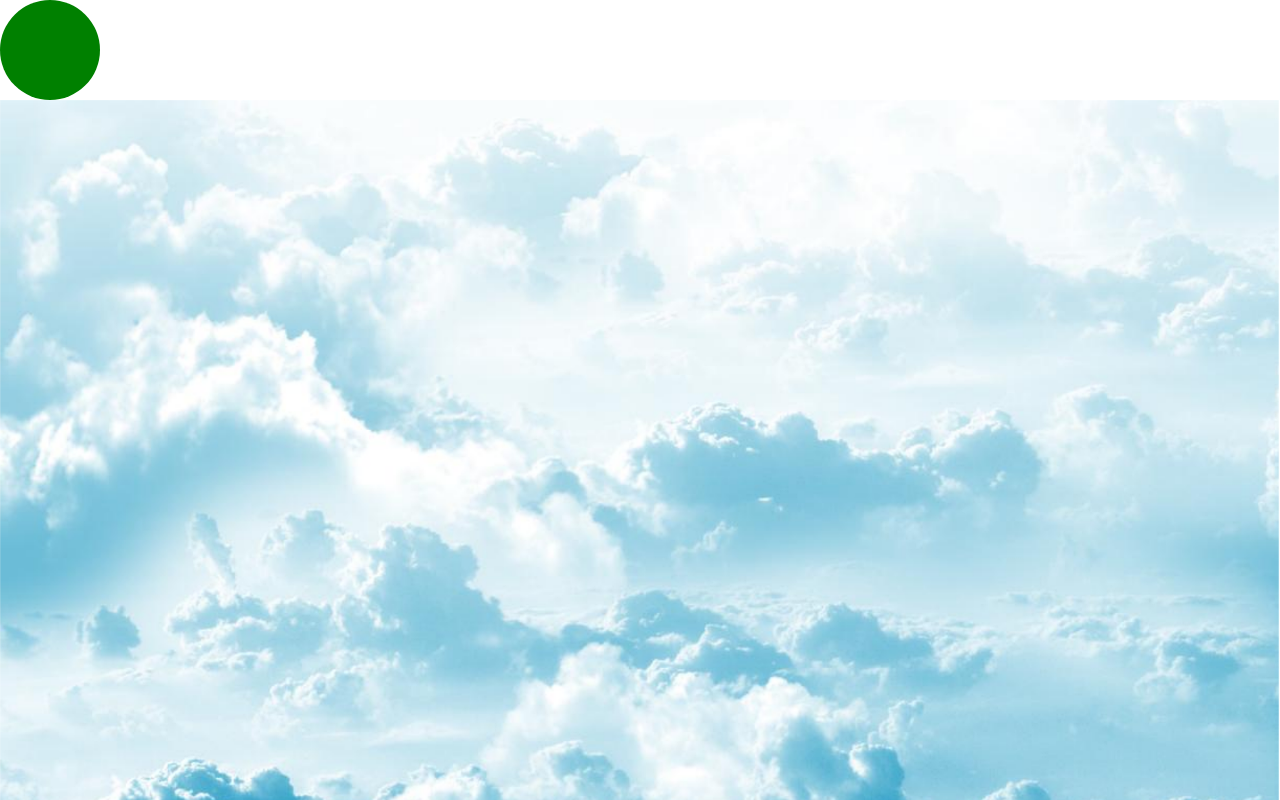
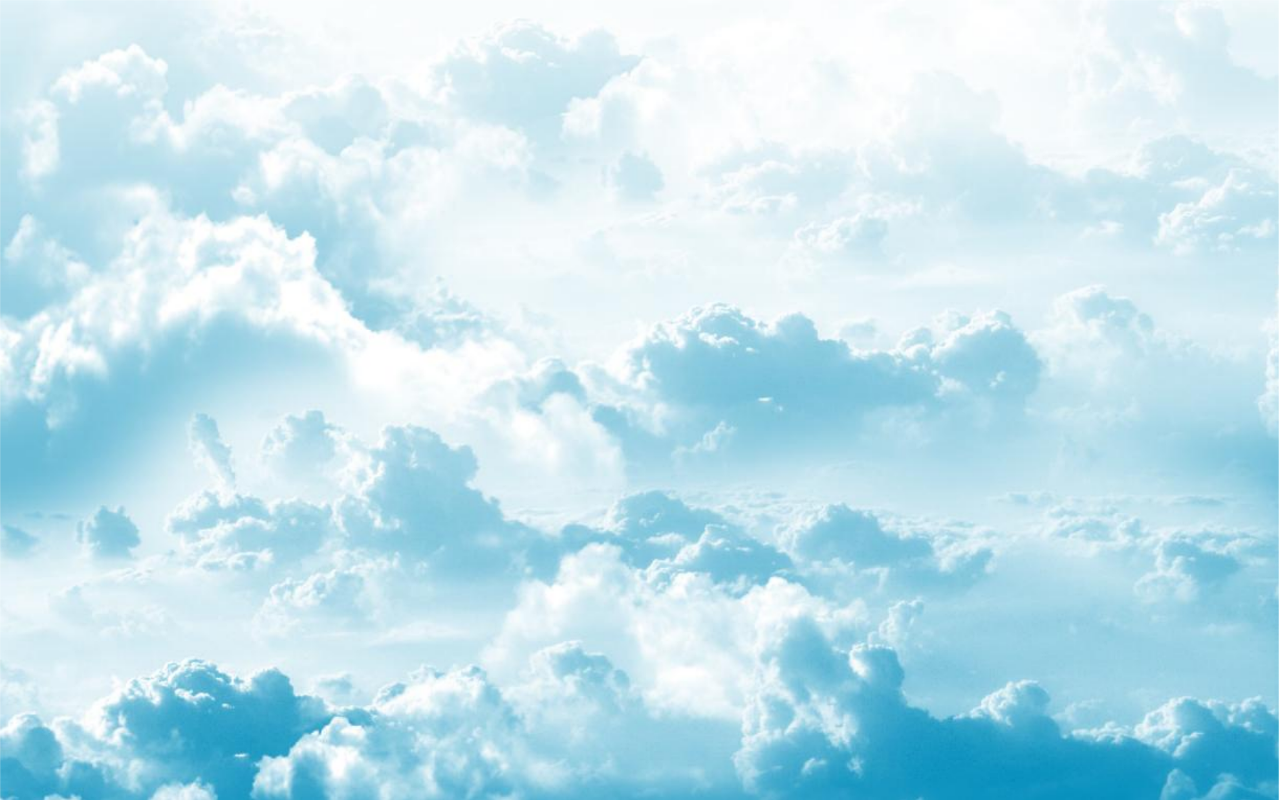
Before and after one commit to sasemanmanzar/Sara-Resume, a React (Create React App) app: page / in a window 1280 px wide. Shown: the top 800 px of the page. Built offline with nearby package versions, Linux system fonts and the light colour scheme.

Commit message:
mid 2 circle

```diff
--- a/src/Pages/One/One.css
+++ b/src/Pages/One/One.css
@@ -13,4 +13,6 @@ img{
     height: 100px;
     background-color: green;
     border-radius: 50%;
+    margin-top:20vw;
+    margin-left: 90vw;
   }
--- a/src/Pages/One/One.js
+++ b/src/Pages/One/One.js
@@ -4,36 +4,20 @@ import './One.css'
 
 function One(){
 
-    const shoot = () => {
-        alert("Great Shot!");
-      }
+    // const shoot = () => {
+    //     alert("Great Shot!");
+    //   }
 
     return(
         <>
+        <img src={sky} />
         <div className='circle'></div>
-        <img src={sky} usemap='#circleMap'/>
+
+        {/* <img src={sky} usemap='#circleMap'/>
         <div style={{backgroundColor:'red'}}>ss</div>
         <map name='circleMap'>
             <area shape='circle' onClick={shoot} coords="337,300,404" style={{color: 'red'}} />
-        </map>
-
-        {/* <img  alt="Workplace" usemap="#workmap" width="400" height="379"/>
-
-        <map name="workmap">
-        <area shape="rect" coords="34,44,270,350" alt="Computer" href="computer.htm">
-        <area shape="rect" coords="290,172,333,250" alt="Phone" href="phone.htm">
-        <area shape="circle" coords="337,300,44" alt="Cup of coffee" href="coffee.htm">
-        <map /> */}
-
-        {/*
-        <img src={physicalimage} id="physicalimage" usemap="#image-map"/>
-            <map name="image-map">
-            <area target="" onClick={this.consoleMessage("bpleft")} alt="bpleft" title="bpleft"  coords="223,201,269,254" shape="rect" />
-            <area target="" onClick={this.consoleMessage("bpright")} alt="bpright" title="bpright" coords="60,199,101,259" shape="rect" />
-            <area target="" onClick={this.consoleMessage("heart")} alt="heartrate"  title="heartrate" coords="169,124,219,183" shape="rect" />
-            </map>
-        */}
-
+        </map> */}
 
         </>
     );
```
